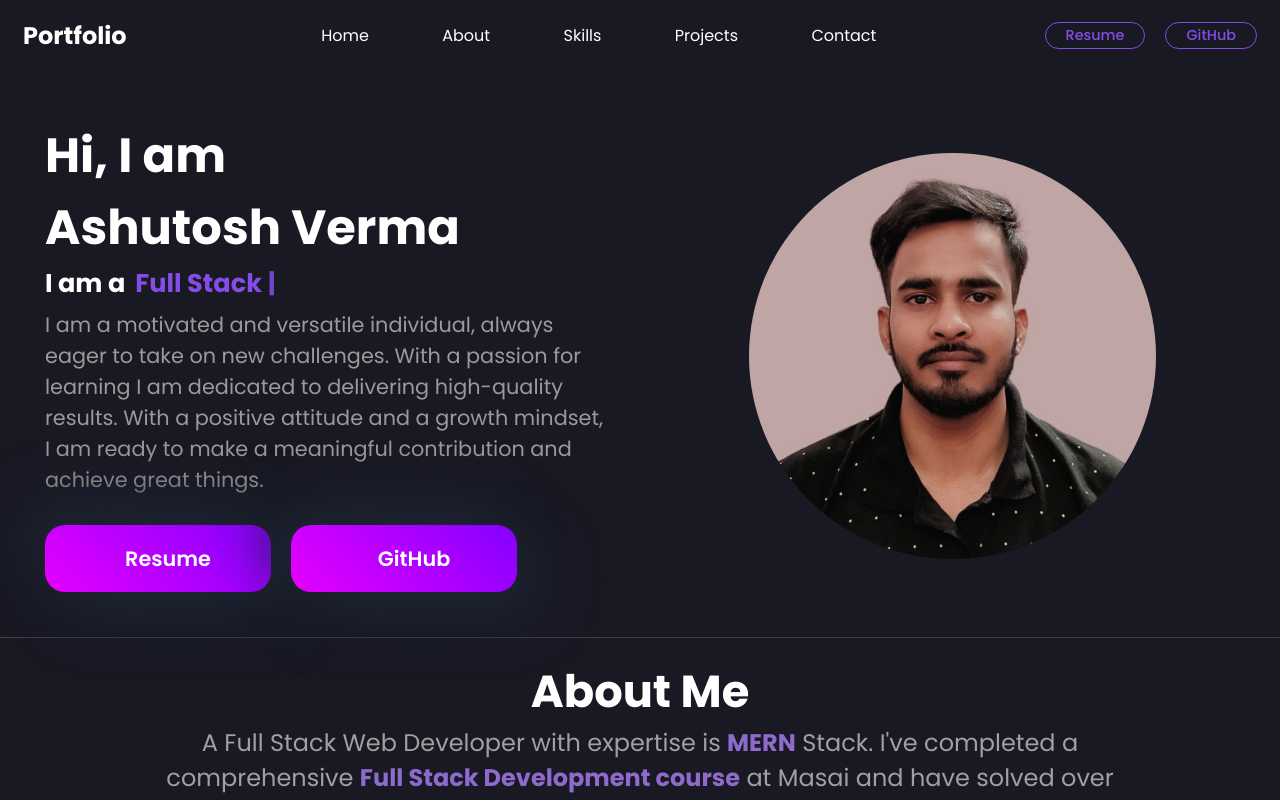
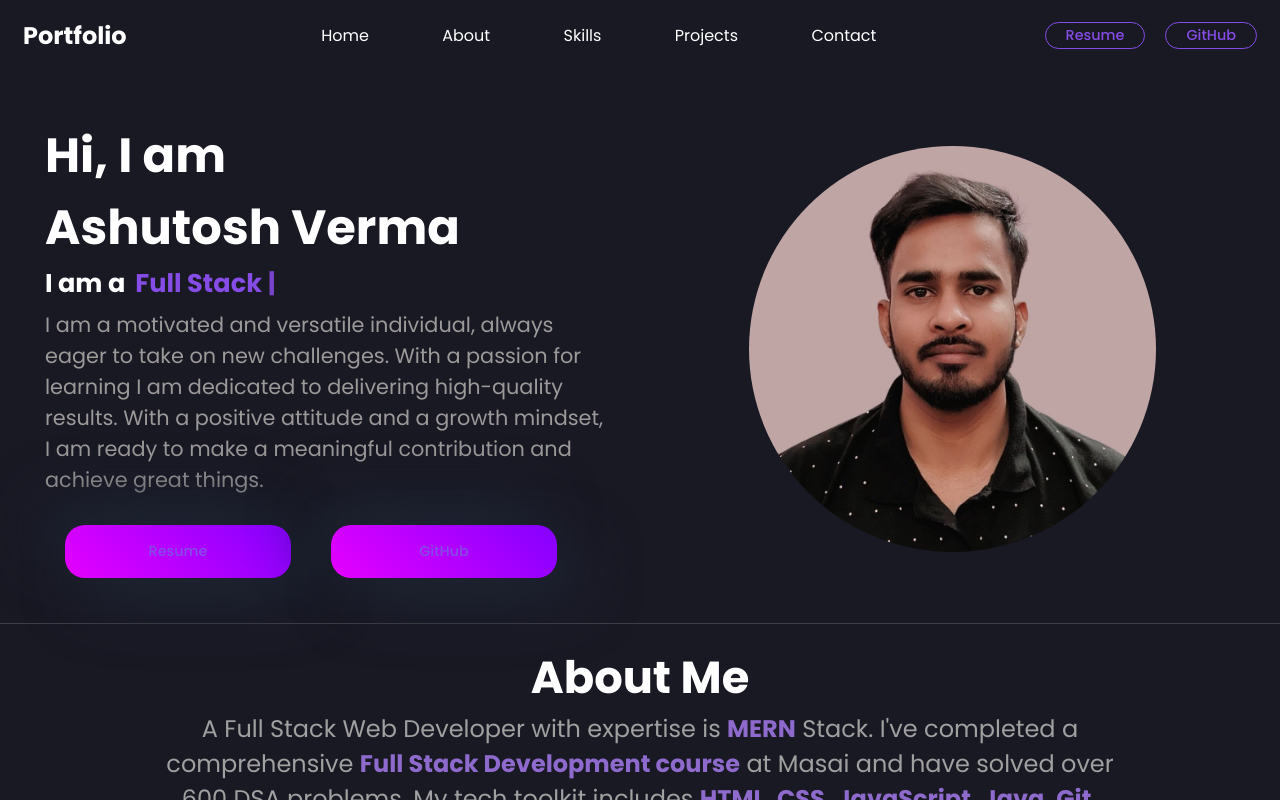
Before and after one commit to 1ashutoshverma/1ashutoshverma.github.io, a React (Vite) app: page / in a window 1280 px wide. Shown: the top 800 px of the page. Built offline with nearby package versions, Linux system fonts and the light colour scheme.

Commit message:
done pdf downloading

```diff
--- a/src/components/HomeSection/HomeSection.jsx
+++ b/src/components/HomeSection/HomeSection.jsx
@@ -26,15 +26,11 @@ function HomeSection() {
                     </h3>
                     <p>I am a motivated and versatile individual, always eager to take on new challenges. With a passion for learning I am dedicated to delivering high-quality results. With a positive attitude and a growth mindset, I am ready to make a meaningful contribution and achieve great things.</p>
                     <div className='home_button'>
-                        <a href="../Navbar/MyResume.pdf" download="1ashutoshverma.pdf" id="resume-link-2" onClick={() => { window.open("https://drive.google.com/file/d/15AOvJU2Tmv30EjbsQn1AcCG01TLKP8eI/view", "_blank") }}>
-                            <button className="nav-link resume" id="resume-button-2">
-                                Resume
-                            </button>
+                        <a className="nav-link resume" href="../Navbar/MyResume.pdf" download="1ashutoshverma.pdf" id="resume-link-2" onClick={() => { window.open("https://drive.google.com/file/d/15AOvJU2Tmv30EjbsQn1AcCG01TLKP8eI/view", "_blank") }}>
+                            Resume
                         </a>
-                        <a href="https://github.com/1ashutoshverma" target="_blank" >
-                            <button className="nav-link github">
-                                GitHub
-                            </button>
+                        <a href="https://github.com/1ashutoshverma" target="_blank" className="nav-link github">
+                            GitHub
                         </a>
                         {/* <button>Check Resume</button>
                         <button>Visit GitHub</button> */}
```
